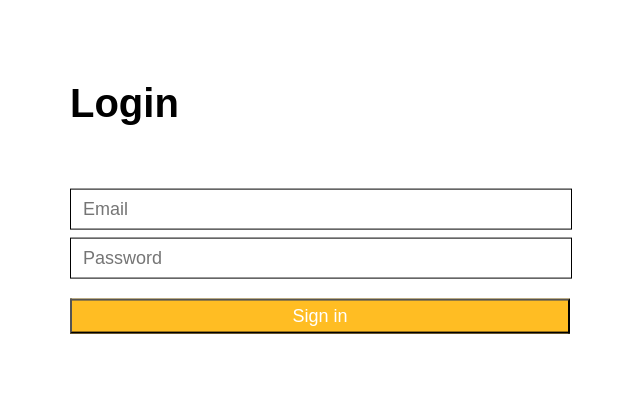
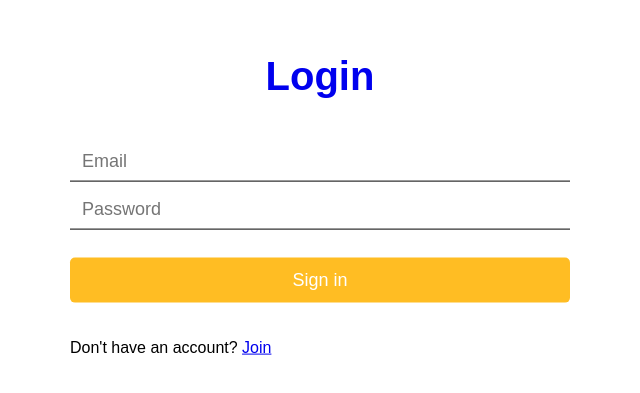
Before and after one commit to mcarthur08/awwpets, a plain HTML site: page login/login.html in a window 1280 px wide. Shown: the part 207-600 px from the top of the page, without its empty margins (320-960 px from the left). Drawn offline with Linux system fonts and the light colour scheme.

Commit message:
login page updated

```diff
--- a/login/css/login.css
+++ b/login/css/login.css
@@ -6,6 +6,10 @@ body{
   /* background: url(/login/bg.jpg) no-repeat; */
   background-size: cover;
 }
+.login-box p{
+  color: #000;
+}
+
 .login-box{
   width: 500px;
   position: absolute;
@@ -14,16 +18,29 @@ body{
   transform: translate(-50%,-50%);
   color: white;
 }
+
+/* .logo{
+  display: block;
+  margin-left: auto;
+  margin-right: auto;
+} */
+
 .login-box h1{
   position: center;
   font-size: 40px;
-  color:#000;
-  margin-bottom: 50px;
+  text-decoration: black;
+  margin-bottom: 30px;
   padding: 13px 0;
+  list-style: none;
 }
 
-.logo-icon{
-  float: left;
+.main-header a:link{
+  text-decoration: none;
+  cursor: pointer;
+}
+
+.logo {
+  /* float: left; */
   width: 150px;
   height: auto;
 }
@@ -31,16 +48,18 @@ body{
 .textbox{
   width: 100%;
   overflow: hidden;
-  font-size: 20px;
+  font-size: 17px;
   padding: 8px 0;
   margin: 8px 0;
-  border: 1px solid #000;
+  border-bottom: 1px solid #000;
 }
+
 .textbox i{
   width: 26px;
   float: left;
   text-align: center;
 }
+
 .textbox input{
   border: none;
   outline: none;
@@ -51,12 +70,19 @@ body{
   float: left;
   margin: 0 10px;
 }
+
+.main-header{
+  text-align: center;
+}
+
 .btn{
   width: 100%;
   background-color: #ffbd23;
   color: white;
-  padding: 5px;
+  padding: 12px;
   font-size: 18px;
   cursor: pointer;
-  margin: 12px 0;
+  margin: 20px 0;
+  border-style: none;
+  border-radius: 5px;
 }
--- a/login/login.html
+++ b/login/login.html
@@ -7,8 +7,9 @@
   </head>
   <body>
 
-<div class="login-box">
-  <h1>Login</h1>
+  <div class="login-box">
+    <!-- <img class="logo" src="/img/logo/logo02.png"> -->
+    <h1 class="main-header"><a href="/index.html">Login</a></h1>
   <div class="textbox">
     <!-- <i class="fas fa-envelope"></i> -->
     <input type="text" placeholder="Email">
@@ -16,10 +17,12 @@
 
   <div class="textbox">
     <!-- <i class="fas fa-lock"></i> -->
-    <input type="password" placeholder="Password">
+    <input type="password" name="" placeholder="Password">
   </div>
 
   <input type="button" class="btn" value="Sign in">
+
+  <p>Don't have an account? <span><a href="#">Join</a></span></p>
 </div>
   </body>
 </html>
```
